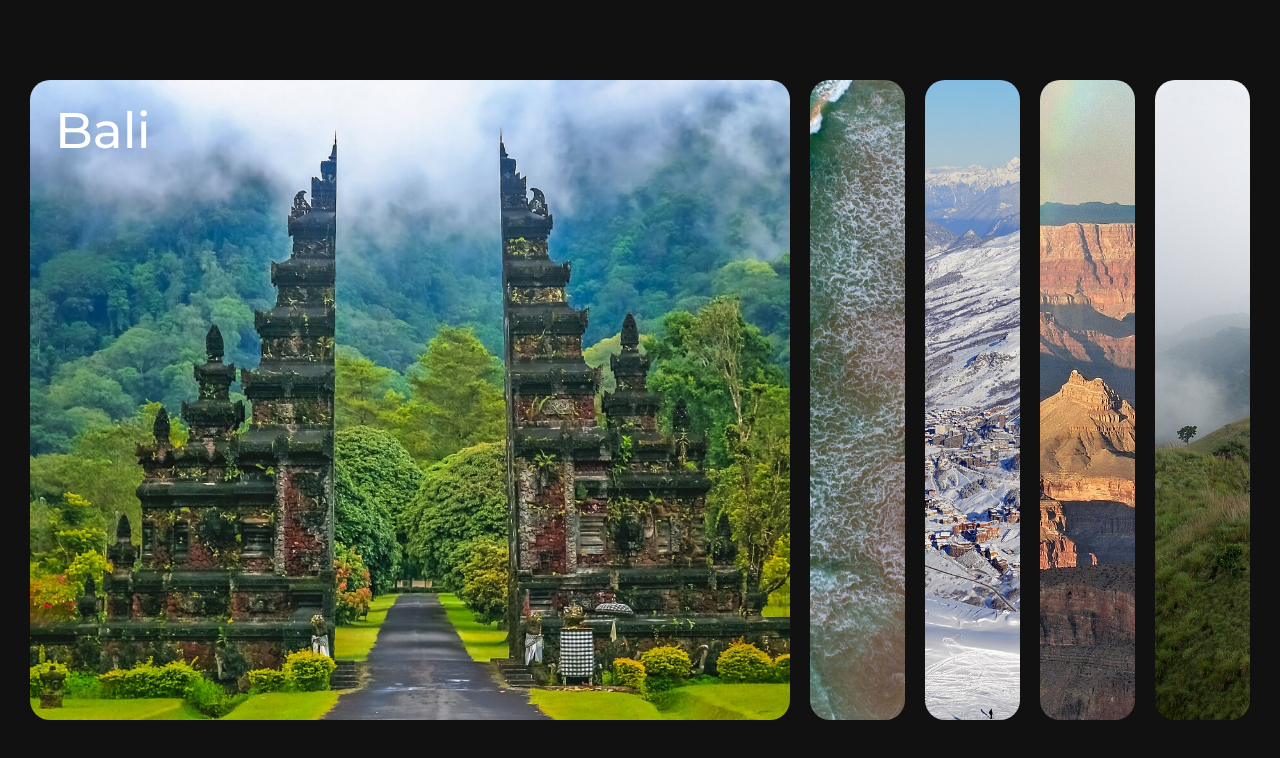
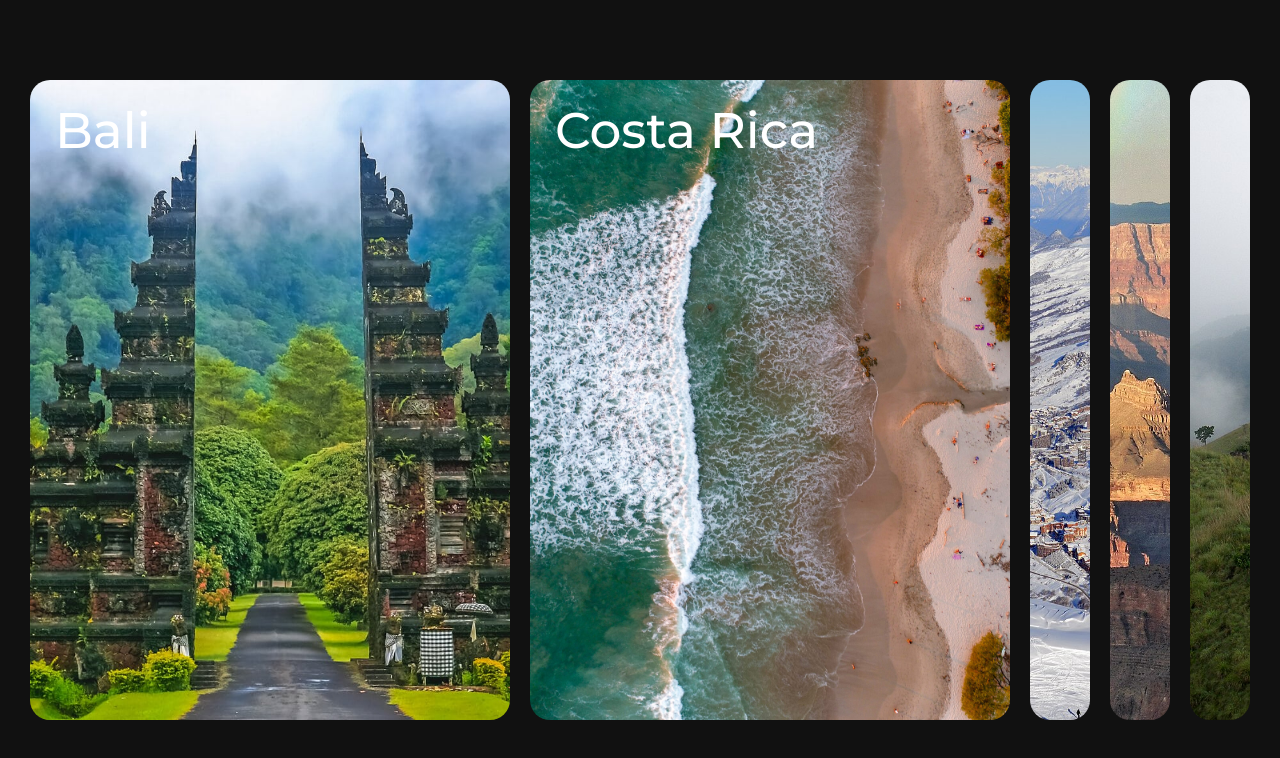
Before and after one commit to olexioio/GalaryCard, a plain HTML site: page index.html in a window 1280 px wide. Both pictures are taken after a click on the element "Costa Rica". Drawn offline with Linux system fonts and the light colour scheme.

Commit message:
add EventListener for cards

```diff
--- a/index.html
+++ b/index.html
@@ -28,5 +28,6 @@
             <h3>Sri Lanca</h3>
         </div>
     </div>
+    <script src="js/main.js"></script>
 </body>
 </html>
--- a/js/main.js
+++ b/js/main.js
@@ -0,0 +1,7 @@
+const slides = document.querySelectorAll(".slide")
+
+for (const slide of slides){
+    slide.addEventListener("click", () => {
+        slide.classList.add("active");
+    })
+}
```
